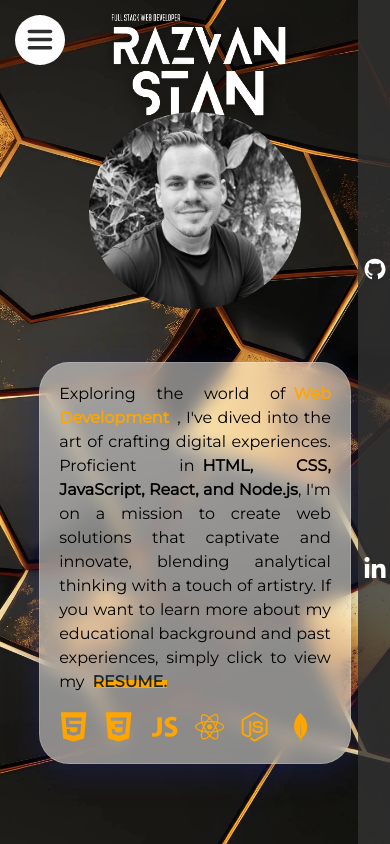
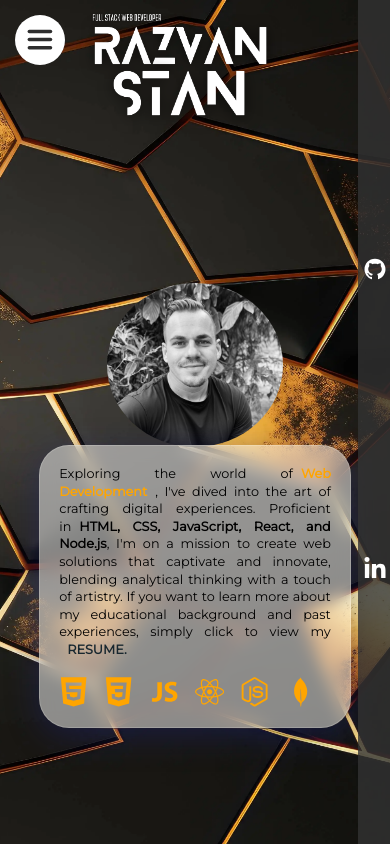
Before and after one commit to rasvanstan/portfolio, a React (Vite) app: page /#/ in a window 390 px wide. Built offline with nearby package versions, Linux system fonts and the light colour scheme.

Commit message:
responsivness adjusted

```diff
--- a/src/styles/About.css
+++ b/src/styles/About.css
@@ -136,7 +136,7 @@
         }
     }
 
-    @media screen and (max-width: 430px) {
+    @media screen and (max-width: 768px) {
         .container-about {
             display: flex;
             flex-direction: column;
--- a/src/styles/Home.css
+++ b/src/styles/Home.css
@@ -199,7 +199,7 @@
 
   }
 
-  @media screen and (max-width: 380px) {
+  @media screen and (max-width: 768px) {
     .container {
       display: flex;
       flex-direction: column;
@@ -207,7 +207,7 @@
    .cv-foto {
     width:50%;
     position: relative;
-    top: 3%;
+    top: 5%;
    }
    .left-column {
     position: relative;
--- a/src/styles/MyProjects.css
+++ b/src/styles/MyProjects.css
@@ -113,7 +113,10 @@
 }
 
 @media screen and (max-width: 768px) {
-
+  .main-container {
+    display: flex;
+    flex-direction: column;
+  }
   .project-title {
     font-size: 1.2rem;
     width:65vw;
@@ -123,7 +126,7 @@
  .text{
   height:15rem;
   width:80vw;
-  margin-bottom: 1rem;
+  margin-bottom: 2rem;
   height: 60vh;
  }
 
@@ -137,6 +140,7 @@
  .video-mask {
   width:80vw;
   height:30vh;
+  margin-bottom: -5rem;
  }
 .paragraph-text {
   font-size: 0.8rem;
```
